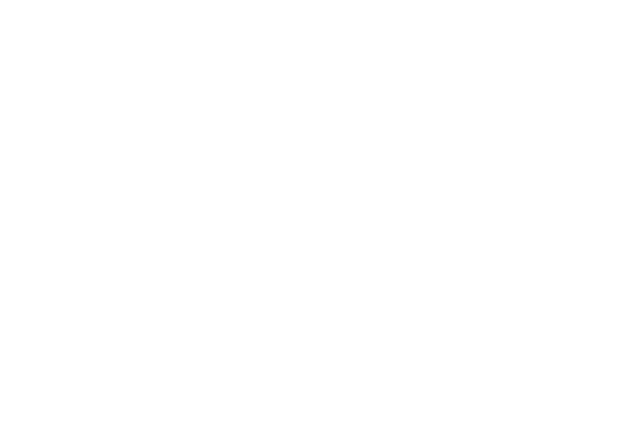
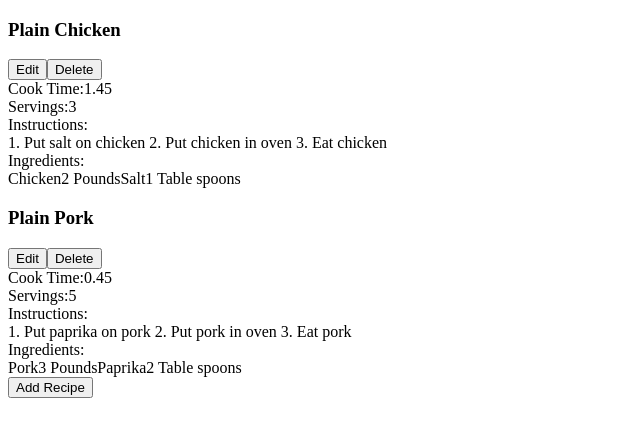
Before and after one commit to Githubzoe/Recipe-Book-App, a React (Create React App) app: page / in a window 1280 px wide. Shown: the top 436 px of the page, without its empty margins (0-640 px from the left). Built offline with nearby package versions, Linux system fonts and the light colour scheme.

Commit message:
added components

```diff
--- a/src/App.js
+++ b/src/App.js
@@ -1,11 +1,54 @@
 import React from 'react';
+import RecipeList from './RecipeList';
 
 function App() {
   return (
     <div className="App">
-
+      <RecipeList recipes={sampleRecipes}/>
     </div>
   );
 }
 
+const sampleRecipes = [
+  {
+    id: 1,
+    name: "Plain Chicken",
+    servings: 3,
+    cookTime: "1.45",
+    instructions:
+      "1. Put salt on chicken\n2. Put chicken in oven\n3. Eat chicken",
+    ingredients: [
+      {
+        id: 1,
+        name: "Chicken",
+        amount: "2 Pounds",
+      },
+      {
+        id: 1,
+        name: "Salt",
+        amount: "1 Table spoons",
+      },
+    ],
+  },
+  {
+    id: 1,
+    name: "Plain Pork",
+    servings: 5,
+    cookTime: "0.45",
+    instructions: "1. Put paprika on pork\n2. Put pork in oven\n3. Eat pork",
+    ingredients: [
+      {
+        id: 1,
+        name: "Pork",
+        amount: "3 Pounds",
+      },
+      {
+        id: 1,
+        name: "Paprika",
+        amount: "2 Table spoons",
+      },
+    ],
+  },
+];
+
 export default App;
--- /dev/null
+++ b/src/Ingredient.js
@@ -0,0 +1,12 @@
+import React from 'react'
+
+const Ingredient = ({name, amount}) => {
+  return (
+    <>
+      <span>{name}</span>
+      <span>{amount}</span>
+    </>
+  )
+}
+
+export default Ingredient
--- /dev/null
+++ b/src/IngredientList.js
@@ -0,0 +1,17 @@
+import React from 'react'
+import Ingredient from './Ingredient'
+
+const IngredientList = ({ingredients}) => {
+  const ingredientElements = ingredients.map(ingredient=>{
+    return (
+      <Ingredient
+        key={ingredient.id}
+        {...ingredient}
+      />
+    )
+  })
+
+  return <div>{ingredientElements}</div>;
+}
+
+export default IngredientList
--- /dev/null
+++ b/src/Recipe.js
@@ -0,0 +1,36 @@
+import React from "react";
+import IngredientList from "./IngredientList";
+
+export const Recipe = (props) => {
+  const { name, cookTime, servings, instructions, ingredients } = props;
+
+  return (
+    <div>
+      <h3>{name}</h3>
+      <div>
+        <button>Edit</button>
+        <button>Delete</button>
+      </div>
+      <div>
+        <span>Cook Time:</span>
+        <span>{cookTime}</span>
+      </div>
+      <div>
+        <span>Servings:</span>
+        <span>{servings}</span>
+      </div>
+      <div>
+        <span>Instructions:</span>
+        <div>{instructions}</div>
+      </div>
+      <div>
+        <span>Ingredients:</span>
+        <div>
+          <IngredientList ingredients={ingredients} />
+        </div>
+      </div>
+    </div>
+  )
+};
+
+export default Recipe;
--- /dev/null
+++ b/src/RecipeList.js
@@ -0,0 +1,22 @@
+import React from "react";
+import Recipe from "./Recipe";
+
+const RecipeList = ({ recipes }) => {
+  return (
+    <>
+      <div>
+        {recipes.map(recipe => {
+          return (
+            <Recipe
+              key={recipe.id}
+              {...recipe}
+            />
+          )
+        })}
+      </div>
+      <button>Add Recipe</button>
+    </>
+  )
+};
+
+export default RecipeList;
```
